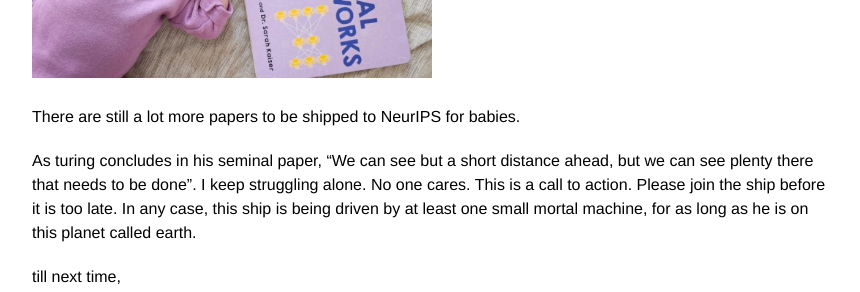
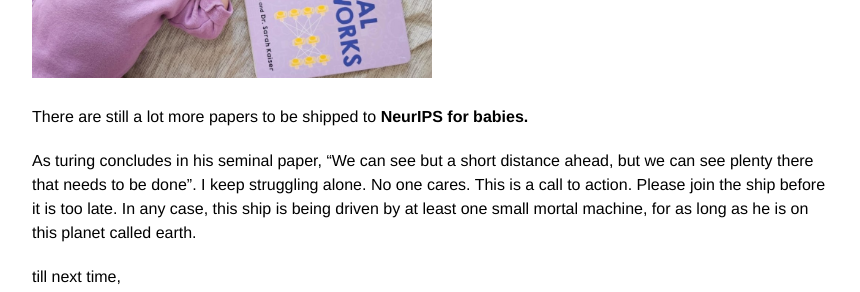
Before and after one commit to rajatmodi62/rajatmodi62.github.io, a Jekyll site: the page built from _posts/2024-10-26-hinton_apm.md, in a window 1280 px wide and 900 px high, scrolled down 11819 px. Shown: the part 152-444 px from the top of the window, without its empty margins (208-1068 px from the left). Built offline with Jekyll 4.4.1, drawn with Linux system fonts in a browser that asks for light colours; comment, search, counter and statistics services are not loaded.

Commit message:
soft link blog

```diff
--- a/_posts/2024-10-26-hinton_apm.md
+++ b/_posts/2024-10-26-hinton_apm.md
@@ -180,7 +180,7 @@ And here is the final architecture for this cute-little model called Asynchronou
     <img class="img-fluid" src="{{ site.baseurl }}\assets\img\apm\neurips_baby.jpg" style="width: 50%; height: auto;"> <!-- Image width is 50% of its parent -->
 </div>
 
-There are still a lot more papers to be shipped to NeurIPS for babies.
+There are still a lot more papers to be shipped to <b> NeurIPS for babies. </b>
 
 As turing concludes in his seminal paper, "We can see but a short distance ahead, but we can see plenty there that needs to be done". I keep struggling alone. No one cares. This is a call to action. Please join the ship before it is too late. In any case, this ship is being driven by at least one small mortal machine, for as long as he is on this planet called earth.
 
```
